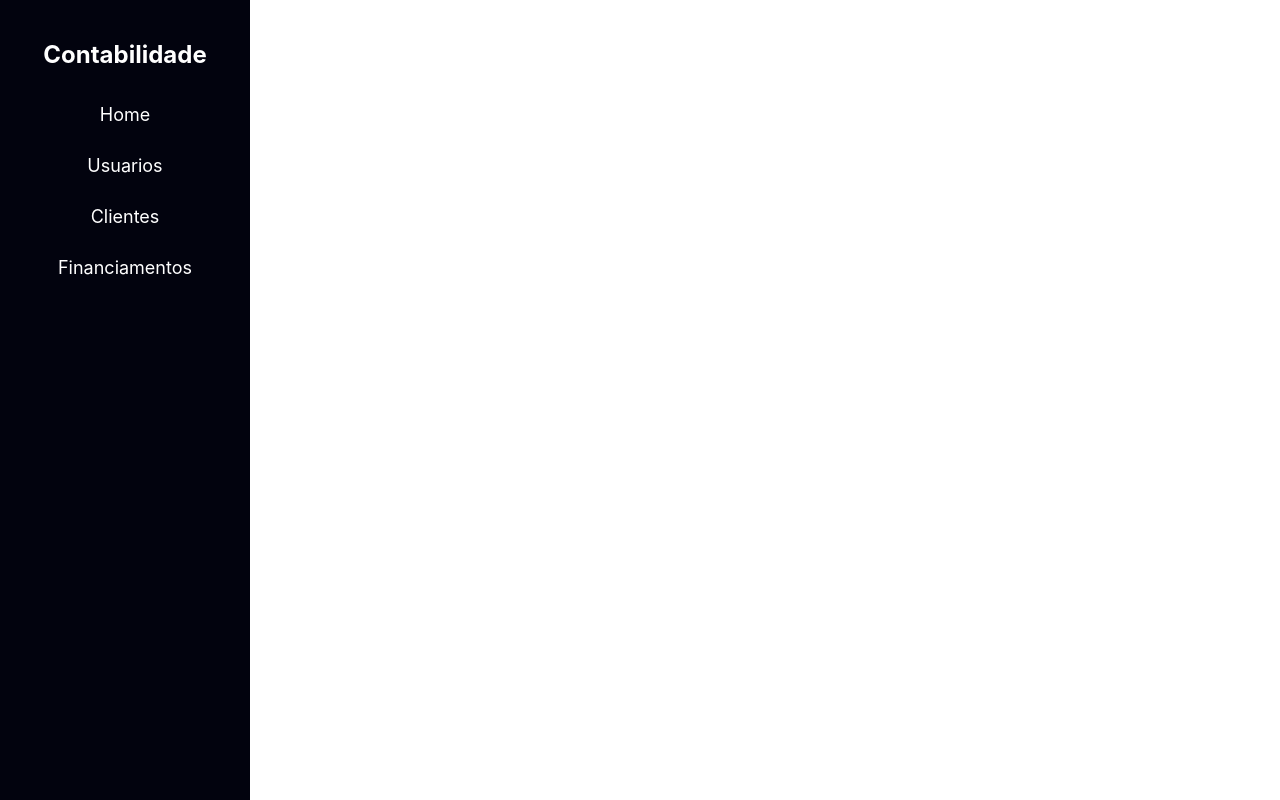
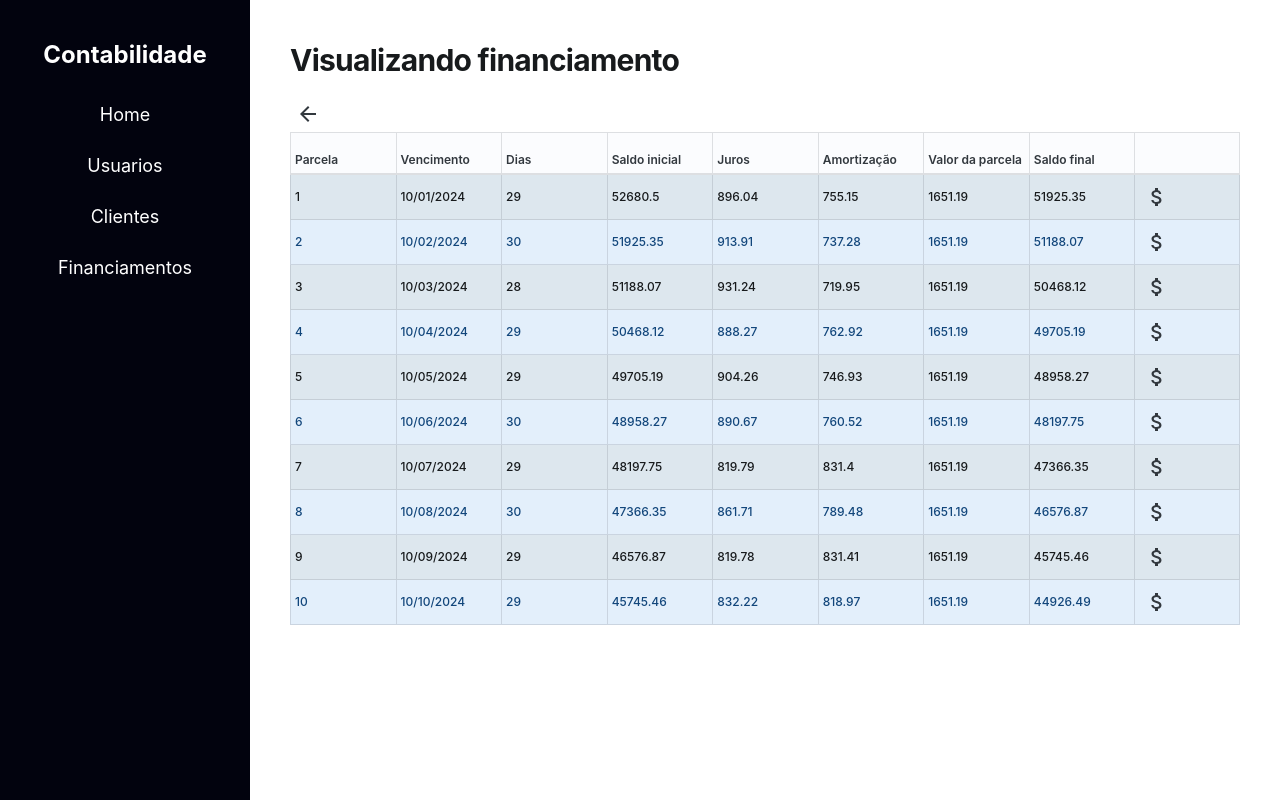
Before and after one commit to tairancit/learning-react, a React (Create React App) app: page /financiamentos/visualizacao in a window 1280 px wide. Built offline with nearby package versions, Linux system fonts and the light colour scheme.

Commit message:
Financiamentos

```diff
--- a/src/App.tsx
+++ b/src/App.tsx
@@ -9,6 +9,7 @@ import CadastroClientes from './pages/clientes/CadastroClientes';
 import LisatagemFinanciamentos from './pages/financiamentos/ListagemFinanciamentos';
 import CadastroFinanciamentos from './pages/financiamentos/CadastroFinanciamentos';
 import './App.css';
+import FinanciamentoVisualizacao from './pages/financiamentos/FinanciamentoVisualizacao';
 
 const App: React.FC = () => {
   return (
@@ -24,6 +25,7 @@ const App: React.FC = () => {
             <Route path="/clientes/cadastro" element={<CadastroClientes />} />
             <Route path="/financiamentos" element={<LisatagemFinanciamentos />} />
             <Route path="/financiamentos/cadastro" element={<CadastroFinanciamentos />} />
+            <Route path="/financiamentos/visualizacao" element={<FinanciamentoVisualizacao />} />
 
           </Routes>
         </div>
--- a/src/pages/clientes/ListagemClientes.tsx
+++ b/src/pages/clientes/ListagemClientes.tsx
@@ -73,7 +73,7 @@ const ListagemClientes: React.FC = () => {
               <td>
                 <IconButton variant="plain" onClick={() => abrirModal(cliente.id)}><DeleteIcon /></IconButton>
                 <IconButton variant="plain" onClick={navigateCadastro}><EditIcon /></IconButton>
-                </td>
+              </td>
             </tr>
           ))}
         </tbody>
--- a/src/pages/financiamentos/CadastroFinanciamentos.tsx
+++ b/src/pages/financiamentos/CadastroFinanciamentos.tsx
@@ -246,7 +246,7 @@ const CadastroFinanciamentos: React.FC = () => {
                   </tr>
                 ))}
               </tbody>
-              </Table>
+            </Table>
               <Button style={{ marginTop: '20px' }}>Confirmar</Button>
               <Button sx={{
                 backgroundColor: 'white',
--- /dev/null
+++ b/src/pages/financiamentos/FinanciamentoVisualizacao.tsx
@@ -0,0 +1,115 @@
+import React, { useState } from 'react';
+import { Typography, IconButton, Table, Modal, Button, FormControl, FormLabel, Input } from '@mui/joy';
+import ArrowBackIcon from '@mui/icons-material/ArrowBack';
+import { useNavigate } from 'react-router-dom';
+import AttachMoneyIcon from '@mui/icons-material/AttachMoney';
+
+interface Movimentacoes {
+  id: number;
+  parcela: number;
+  vencimento: string;
+  dias: number;
+  saldoInicial: number;
+  juros: number;
+  amortizacao: number;
+  valorParcela: number;
+  saldoFinal: number;
+}
+
+const FinanciamentoVisualizacao: React.FC = () => {
+  const navigate = useNavigate();
+
+  const handleNavigate = () => {
+    navigate('/financiamentos');
+  };
+
+  const [isModalOpen, setIsModalOpen] = useState(false);
+
+  const abrirModal = (id: number) => {
+    setIsModalOpen(true);
+  };
+
+  const fecharModal = () => {
+    setIsModalOpen(false);
+  };
+
+  const [movimentacoes, setMovimentacoes] = useState<Movimentacoes[]>([
+    { id: 1, parcela: 1, vencimento: '10/01/2024', dias: 29, saldoInicial: 52680.50, juros: 896.04, amortizacao: 755.15, valorParcela: 1651.19, saldoFinal: 51925.35 },
+    { id: 2, parcela: 2, vencimento: '10/02/2024', dias: 30, saldoInicial: 51925.35, juros: 913.91, amortizacao: 737.28, valorParcela: 1651.19, saldoFinal: 51188.07 },
+    { id: 3, parcela: 3, vencimento: '10/03/2024', dias: 28, saldoInicial: 51188.07, juros: 931.24, amortizacao: 719.95, valorParcela: 1651.19, saldoFinal: 50468.12 },
+    { id: 4, parcela: 4, vencimento: '10/04/2024', dias: 29, saldoInicial: 50468.12, juros: 888.27, amortizacao: 762.92, valorParcela: 1651.19, saldoFinal: 49705.19 },
+    { id: 5, parcela: 5, vencimento: '10/05/2024', dias: 29, saldoInicial: 49705.19, juros: 904.26, amortizacao: 746.93, valorParcela: 1651.19, saldoFinal: 48958.27 },
+    { id: 6, parcela: 6, vencimento: '10/06/2024', dias: 30, saldoInicial: 48958.27, juros: 890.67, amortizacao: 760.52, valorParcela: 1651.19, saldoFinal: 48197.75 },
+    { id: 7, parcela: 7, vencimento: '10/07/2024', dias: 29, saldoInicial: 48197.75, juros: 819.79, amortizacao: 831.40, valorParcela: 1651.19, saldoFinal: 47366.35 },
+    { id: 8, parcela: 8, vencimento: '10/08/2024', dias: 30, saldoInicial: 47366.35, juros: 861.71, amortizacao: 789.48, valorParcela: 1651.19, saldoFinal: 46576.87 },
+    { id: 9, parcela: 9, vencimento: '10/09/2024', dias: 29, saldoInicial: 46576.87, juros: 819.78, amortizacao: 831.41, valorParcela: 1651.19, saldoFinal: 45745.46 },
+    { id: 10, parcela: 10, vencimento: '10/10/2024', dias: 29, saldoInicial: 45745.46, juros: 832.22, amortizacao: 818.97, valorParcela: 1651.19, saldoFinal: 44926.49 },
+  ]);
+
+  return(
+    <div style={{ padding: '20px' }}>
+      <Typography level="h2" mb={2}>Visualizando financiamento</Typography>
+      <IconButton onClick={handleNavigate} variant="plain"><ArrowBackIcon /></IconButton>
+      <Table color="primary" borderAxis="both" variant="soft" size="sm" stickyHeader stripe="odd">
+        <thead>
+          <tr>
+            <th>Parcela</th>
+            <th>Vencimento</th>
+            <th>Dias</th>
+            <th>Saldo inicial</th>
+            <th>Juros</th>
+            <th>Amortização</th>
+            <th>Valor da parcela</th>
+            <th>Saldo final</th>
+            <th></th>
+          </tr>
+        </thead>
+        <tbody>
+          {movimentacoes.map((movimentacao) => (
+            <tr key={movimentacao.id}>
+              <td>{movimentacao.parcela}</td>
+              <td>{movimentacao.vencimento}</td>
+              <td>{movimentacao.dias}</td>
+              <td>{movimentacao.saldoInicial}</td>
+              <td>{movimentacao.juros}</td>
+              <td>{movimentacao.amortizacao}</td>
+              <td>{movimentacao.valorParcela}</td>
+              <td>{movimentacao.saldoFinal}</td>
+              <td>
+                <IconButton variant="plain" onClick={() => abrirModal(movimentacao.id)}><AttachMoneyIcon /></IconButton>
+              </td>
+            </tr>
+          ))}
+        </tbody>
+      </Table>
+      <Modal open={isModalOpen} onClose={fecharModal}>
+        <div
+          style={{
+            position: 'absolute',
+            top: '50%',
+            left: '50%',
+            transform: 'translate(-50%, -50%)',
+            padding: '20px',
+            backgroundColor: 'white',
+            borderRadius: '8px',
+            width: '300px',
+            textAlign: 'center',
+          }}
+        >
+          <Typography>Confirmação</Typography>
+          <Typography mb={2}>Você está pagando a parcela 1 com valor total de R$ 1.651,19.</Typography>
+          <FormControl>
+            <FormLabel>Observações</FormLabel>
+            <Input />
+          </FormControl>
+          <div style={{ display: 'flex', justifyContent: 'space-around' }}>
+            <Button style={{ marginTop: '20px' }} color="danger">Confirmar</Button>
+            <Button style={{ marginTop: '20px' }} onClick={fecharModal} color="neutral">Cancelar</Button>
+          </div>
+        </div>
+      </Modal>
+    </div>
+  );
+}
+
+export default FinanciamentoVisualizacao;
--- a/src/pages/financiamentos/ListagemFinanciamentos.tsx
+++ b/src/pages/financiamentos/ListagemFinanciamentos.tsx
@@ -1,6 +1,20 @@
-import React from 'react';
-import { Button, Typography } from '@mui/joy';
+import React, { useState } from 'react';
+import { Button, Typography, Table, IconButton } from '@mui/joy';
+import ArrowForwardIcon from '@mui/icons-material/ArrowForward';
 import { useNavigate } from 'react-router-dom';
+
+interface Financiamento {
+  id: number;
+  cpfCnpjCliente: string;
+  nomeCliente: string;
+  nomeCredor: string;
+  carência: number;
+  jurosAno: number;
+  valorContrato: number;
+  valorPrincipal: number;
+  valorTotal: number;
+  valorSaldo: number;
+}
 
 const Financiamentos: React.FC = () => {
   const navigate = useNavigate();
@@ -9,12 +23,56 @@ const Financiamentos: React.FC = () => {
     navigate('/financiamentos/cadastro');
   };
 
+  const navigateVisualizacao = () => {
+    navigate('/financiamentos/visualizacao');
+  };
+
+  const [financiamentos, setFinanciamentos] = useState<Financiamento[]>([
+    { id: 1, cpfCnpjCliente: '123.456.789-00', nomeCliente: 'João da Silva', nomeCredor: 'Banco ABC', carência: 6, jurosAno: 12.5, valorContrato: 50000, valorPrincipal: 45000, valorTotal: 52000, valorSaldo: 7000 },
+    { id: 2, cpfCnpjCliente: '12.345.678/0001-90', nomeCliente: 'Empresa XPTO', nomeCredor: 'Banco XYZ', carência: 3, jurosAno: 10.2, valorContrato: 75000, valorPrincipal: 70000, valorTotal: 77000, valorSaldo: 7000 },
+    { id: 3, cpfCnpjCliente: '987.654.321-00', nomeCliente: 'Maria Oliveira', nomeCredor: 'CredFácil', carência: 0, jurosAno: 8.5, valorContrato: 30000, valorPrincipal: 28000, valorTotal: 31000, valorSaldo: 3000 },
+    { id: 4, cpfCnpjCliente: '11.222.333/0001-44', nomeCliente: 'Construtora Beta', nomeCredor: 'Banco Alfa', carência: 12, jurosAno: 9.7, valorContrato: 120000, valorPrincipal: 100000, valorTotal: 130000, valorSaldo: 30000 },
+    { id: 5, cpfCnpjCliente: '321.654.987-00', nomeCliente: 'Pedro Santos', nomeCredor: 'Banco XYZ', carência: 2, jurosAno: 11.1, valorContrato: 45000, valorPrincipal: 43000, valorTotal: 47000, valorSaldo: 4000 },
+  ]);
+
   return (
     <div style={{ padding: '20px' }}>
       <Typography level="h2" mb={2}>Financiamentos</Typography>
       <Button onClick={navigateCadastro} style={{ marginBottom: '20px' }}>
         + Financiamento
       </Button>
+      <Table color="primary" borderAxis="both" variant="soft" size="sm" stickyHeader stripe="odd">
+        <thead>
+          <tr>
+            <th style={{ width: '20%' }}>Cliente</th>
+            <th style={{ width: '20%' }}>Credor</th>
+            <th style={{ width: '5%' }}>Carência</th>
+            <th style={{ width: '5%' }}>% juros a.a.</th>
+            <th style={{ width: '10%' }}>Valor contrato</th>
+            <th style={{ width: '10%' }}>Valor principal</th>
+            <th style={{ width: '10%' }}>Valor total</th>
+            <th style={{ width: '10%' }}>Valor saldo</th>
+            <th style={{ width: '10%' }}></th>
+          </tr>
+        </thead>
+        <tbody>
+          {financiamentos.map((financiamento) => (
+            <tr key={financiamento.id}>
+              <td>{financiamento.nomeCliente} - {financiamento.cpfCnpjCliente}</td>
+              <td>{financiamento.nomeCredor}</td>
+              <td>{financiamento.carência}</td>
+              <td>{financiamento.jurosAno}</td>
+              <td>{financiamento.valorContrato}</td>
+              <td>{financiamento.valorPrincipal}</td>
+              <td>{financiamento.valorTotal}</td>
+              <td>{financiamento.valorSaldo}</td>
+              <td>
+                <IconButton variant="plain" onClick={navigateVisualizacao}><ArrowForwardIcon /></IconButton>
+              </td>
+            </tr>
+          ))}
+        </tbody>
+      </Table>
     </div>
   );
 };
```
